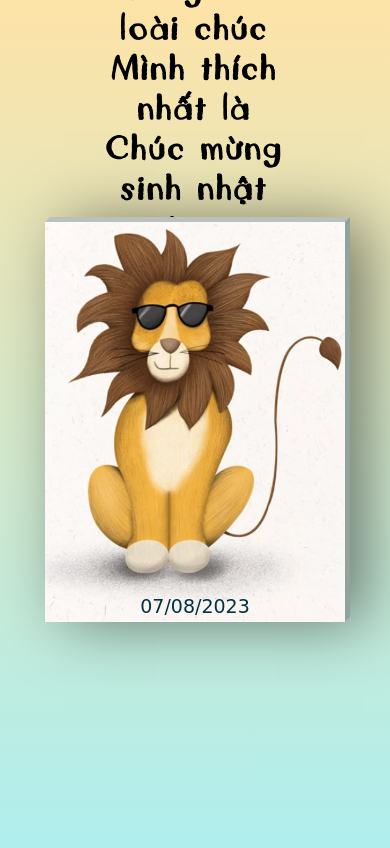
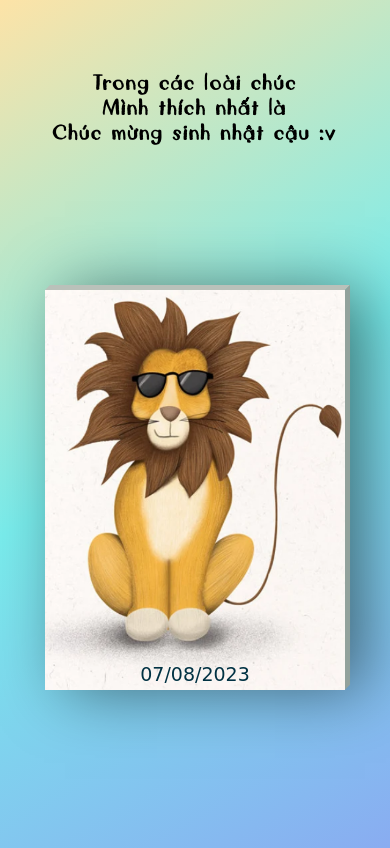
Before and after one commit to ngotaiduy/happy-birthday, a plain HTML site: page index.html in a window 390 px wide. Drawn offline with Linux system fonts and the light colour scheme; files whose address does not match are found by name; a web font is replaced by a local one.

Commit message:
Update style

```diff
--- a/assets/css/style.scss
+++ b/assets/css/style.scss
@@ -10,6 +10,7 @@
         url('/happy-birthday/assets/font/DFVNLazyFox.ttf') format('truetype'),
         url('/happy-birthday/assets/font/DFVNLazyFox.svg#Sri-TSCRegular') format('svg');
 }
+
 
 @font-face {
     font-family: 'Indie Flower';
@@ -67,7 +68,10 @@
 body {
     font-family: 'Indie Flower', cursive !important;
     // background: #FDE3A7;
-    background: linear-gradient(180deg, #FDE3A7, #AFEEEE);
+    background: linear-gradient(150deg, #FDE3A7, #79ecec, #89acf1);
+    background-repeat: no-repeat;
+    background-size: cover;
+    background-position: 100% 100%;
     overflow: hidden;
     margin: 0px;
     padding: 0px;
@@ -81,10 +85,19 @@ body {
 h1.hb-title {
     font-family: 'DFVNLazyFox';
     position: absolute;
-    top: 10%;
+    top: 11%;
     left: 50%;
     transform: translate(-50%, -50%);
     text-align: center;
+    width: 100%;
+
+    @media screen and (max-width: 767px) {
+        font-size: 20px;
+    }
+}
+
+.f__tv {
+    font-family: 'DFVNLazyFox' !important;
 }
 
 h4 {
@@ -94,12 +107,12 @@ h4 {
 }
 
 .color1 {
-    color: #1BBC9B
+    color: #1BBC9B;
 }
 
 /*MOUNTAIN MEADOW*/
 .color2 {
-    color: #C0392B
+    color: #C0392B;
 }
 
 
@@ -116,6 +129,10 @@ h4 {
     transform: translate(-50%, -50%) perspective(2000px);
     box-shadow: inset 300px 0 50px rgba(0, 0, 0, .5), 20px 0 60px rgba(0, 0, 0, .5);
     transition: 1s;
+
+    @media screen and (max-width: 767px) {
+        top: 58%;
+    }
 
     &::before {
         content: '';
@@ -216,7 +233,12 @@ h4 {
         }
 
         .sign {
-            margin-top: 30px;
+            margin-top: 50px;
+            margin-right: 20px;
+        }
+
+        .line-10 {
+            margin-right: 20px;
         }
 
         p {
--- a/index.html
+++ b/index.html
@@ -1,43 +1,48 @@
 <!DOCTYPE html>
 <html lang="en">
   <head>
-    <meta charset="UTF-8">
-    <meta name="viewport" content="width=device-width, initial-scale=1.0">
-    <title>Happy Birthday</title>
-    <link rel="icon" type="image/png" href="./assets/img/favicon.ico" sizes="16x16">
-    <link rel="stylesheet" href="./assets/css/style.css">
+    <meta charset="UTF-8" />
+    <meta name="viewport" content="width=device-width, initial-scale=1.0" />
+    <title>Happy Birthday Trang Pham</title>
+    <link
+      rel="icon"
+      type="image/png"
+      href="./assets/img/favicon.ico"
+      sizes="16x16"
+    />
+    <link rel="stylesheet" href="./assets/css/style.css" />
   </head>
   <body>
     <h1 class="hb-title">
-        Trong các loài chúc<br>
-        Mình thích nhất là<br>
+      Trong các loài chúc<br />
+      Mình thích nhất là<br />
       Chúc mừng sinh nhật cậu :v
     </h1>
     <div class="card">
       <div class="imgBox">
         <div class="bark"></div>
-            <img class="cover-card" src="./assets/img/coverCard.png">
-            <div class="text-card">
-                07/08/2023
+        <img class="cover-card" src="./assets/img/coverCard.png" />
+        <div class="text-card">07/08/2023</div>
+      </div>
+      <div class="details">
+        <h4 class="color1">Have a fabulous birthday!</h4>
+        <p class="line-1">Thế giới này thật <span class="f__tv">đ</span>ẹp,</p>
+        <p class="line-2">Và cậu c<span class="f__tv">ũ</span>ng vậy!</p>
+        <p class="line-3">
+          Chào mừng cậu <span class="f__tv">đ</span>ến với thế giới này!
+        </p>
+        <p class="line-4">
+          Nếu như không tránh khỏi việc <span class="f__tv">đ</span>ến với
+        </p>
+        <p class="line-5">thế giời này, vậy chúc cậu sẽ trưởng thành.</p>
+        <p class="line-6">Hi vọng cậu sẽ trưởng thành vừa thú vị</p>
+        <p class="line-7">lại vừa xinh <span class="f__tv">đ</span>ẹp.</p>
+        <p class="line-8">I wish you a wonderful birthday ^^</p>
+        <p class="line-9 sign text-right">Happy Birthday Trang Pham!</p>
+        <p class="line-10 text-right">Ntd♥</p>
       </div>
     </div>
-	    <div class="details">
-			<h4 class="color1">
-                Have a fabulous birthday!
-            </h4>
-			<p class="line-1">Thế giới này thật đẹp,</p>
-			<p class="line-2">Và bạn cũng vậy</p>
-			<p class="line-3">Chào mừng bạn đến với thế giới này.</p>
-			<p class="line-4">Nếu như không tránh khỏi việc đến với</p>
-			<p>thế giời này, vậy chúc cậu sẽ trưởng thành.</p>
-			<p>Hi vọng cậu sẽ vừa trưởng thành</p>
-			<p>vừa thú vị lại vừa xinh đẹp.</p>
-			<p class="line-8">I wish you a wonderful birthday</p>
-			<p class="sign text-right">Happy Birthday Trang Pham!</p>
-			<p class="text-right">Ntd♥</p>
-		</div>
-	</div>
-    <canvas id="canvas">Canvas is not supported in your browser.</canvas>
+    <canvas id="canvas">Canvas không hỗ trợ trình duyệt của bạn</canvas>
     <script src="./assets/js/main.js"></script>
   </body>
 </html>
```
Also changed, not shown: assets/css/style.css, assets/img/favicon.ico, 1 other file. Lines whose indentation alone changed are shown as unchanged.
